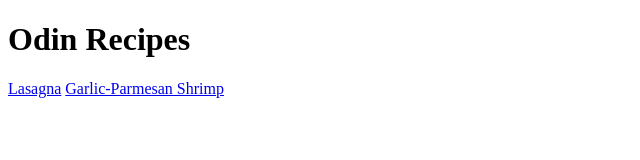
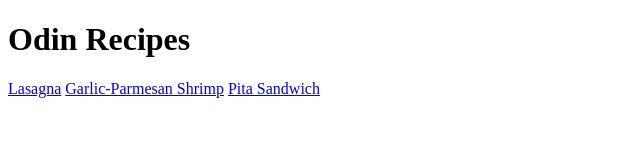
Before and after one commit to dnzayit/odin-recipes, a plain HTML site: page index.html in a window 1280 px wide. Shown: the whole page, without its empty margins (0-640 px from the left). Drawn offline with Linux system fonts and the light colour scheme.

Commit message:
Add pita-sandwich recipe page and link it to main

```diff
--- a/index.html
+++ b/index.html
@@ -10,5 +10,6 @@
     <h1>Odin Recipes</h1>
     <a href="recipes/lasagna.html">Lasagna</a>
     <a href="recipes/shrimp.html">Garlic-Parmesan Shrimp</a>
+    <a href="recipes/pita_sandwich.html">Pita Sandwich</a>
 </body>
 </html>
```
Also changed, not shown: recipes/pita_sandwich.html (added).
